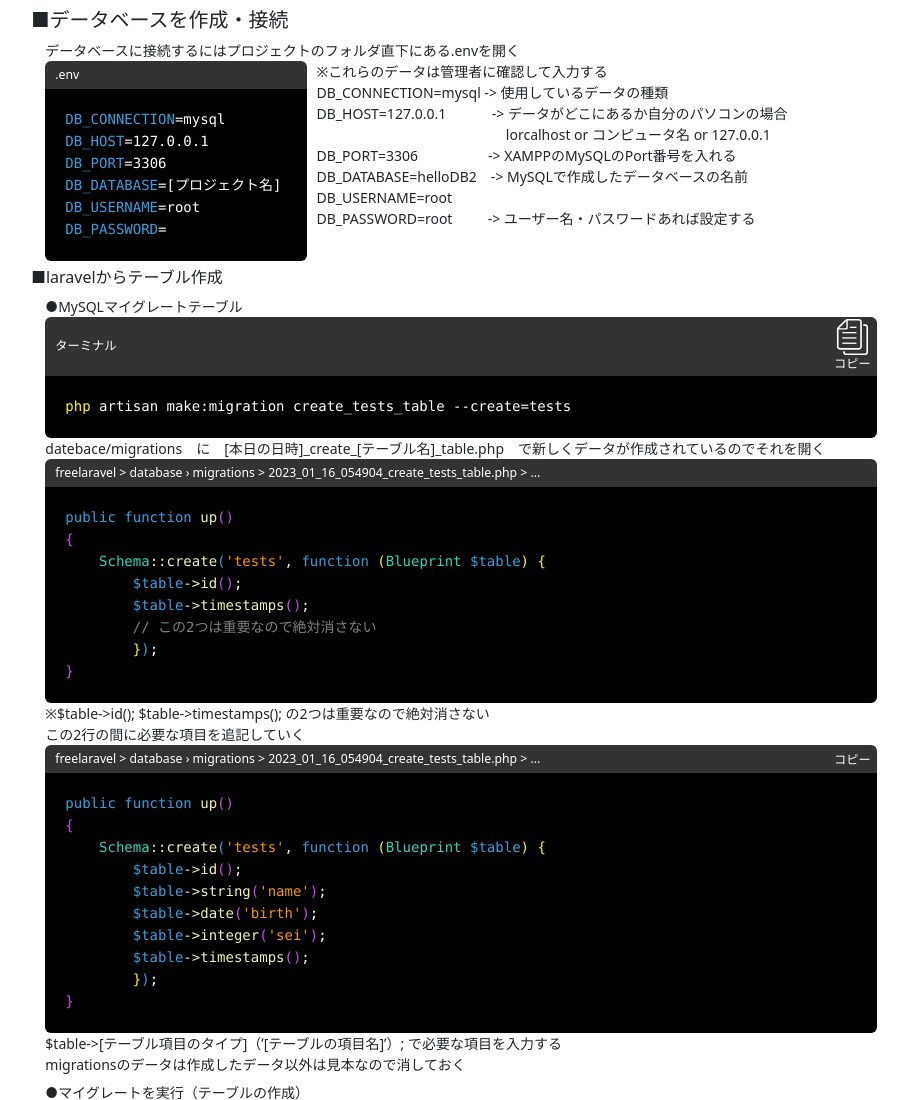
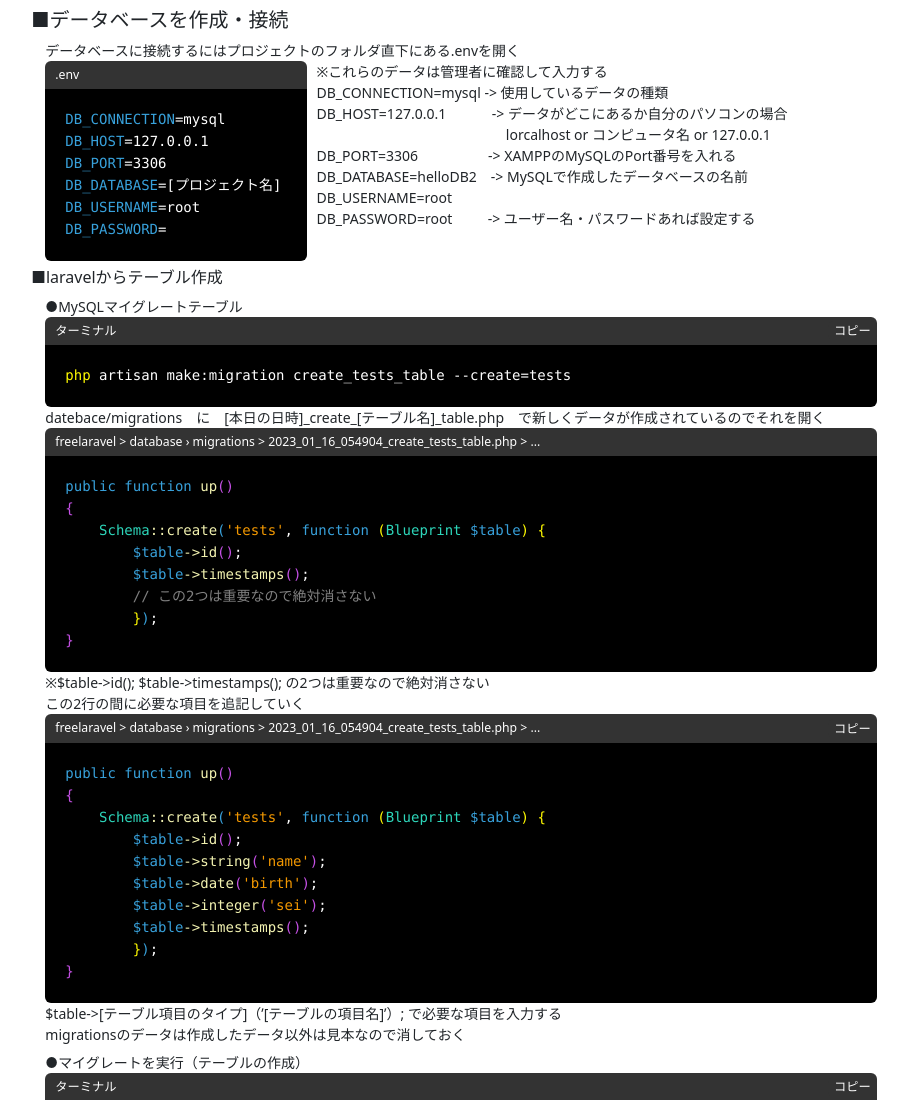
Before and after one commit to nekorenzi/fse_laravel, a plain HTML site: page 4.html in a window 1280 px wide. Shown: the top 1100 px of the page, without its empty margins (186-1094 px from the left). Drawn offline with nearby package versions, Linux system fonts and the light colour scheme; a script that the page names is missing.

Commit message:
Update 4.html

```diff
--- a/4.html
+++ b/4.html
@@ -62,7 +62,7 @@
             <div class="code-wrap">
               <div class="d-flex justify-content-between align-items-center code-add p-0" role="group">
                 <div class="placename small">ターミナル</div>
-                <div><button class="copy-button small"><img src="img/copy1.svg" alt="copy" style="cicon">コピー</button></div>
+                <div><button class="copy-button small">コピー</button></div>
               </div>
               <div class="d-flex justify-content-between align-items-center code-container">
                 <pre class="code-block"><code><span class="keyyellow">php</span> artisan make:migration create_tests_table --create=tests</code></pre>
```
